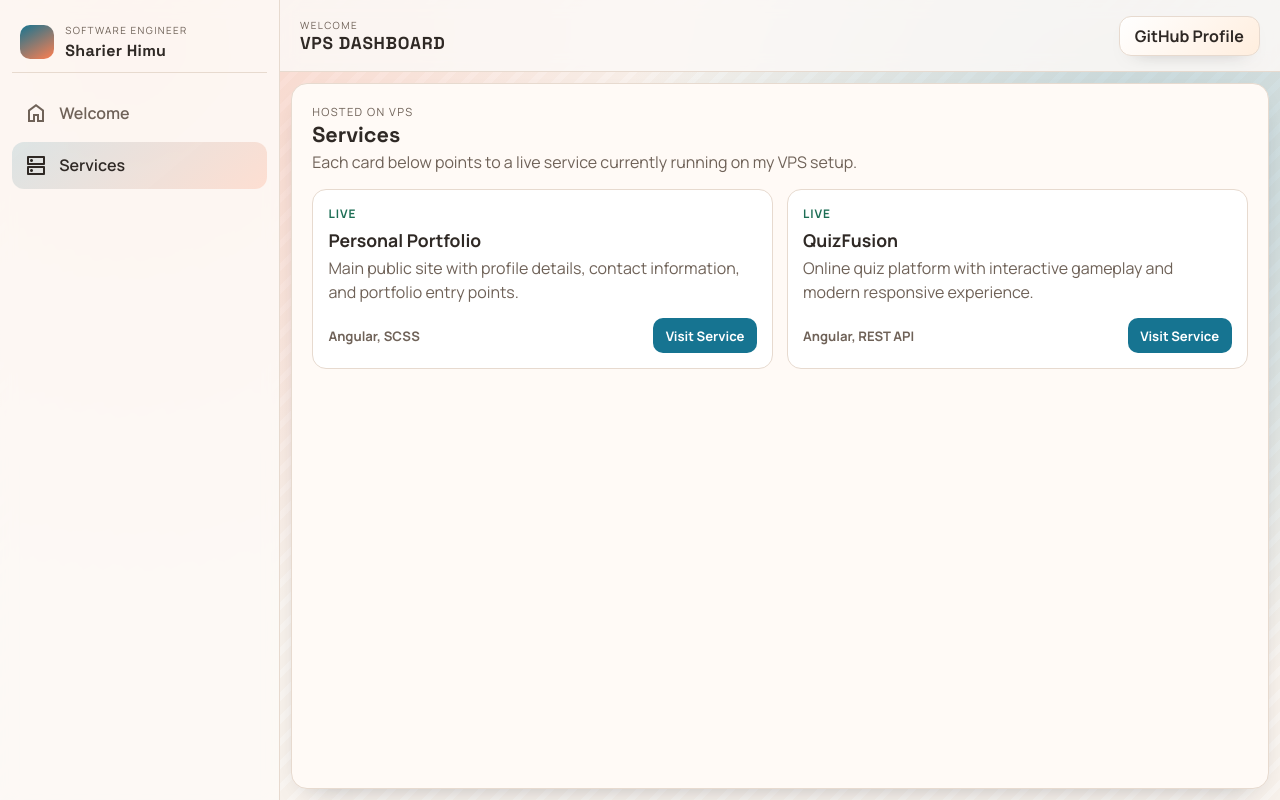
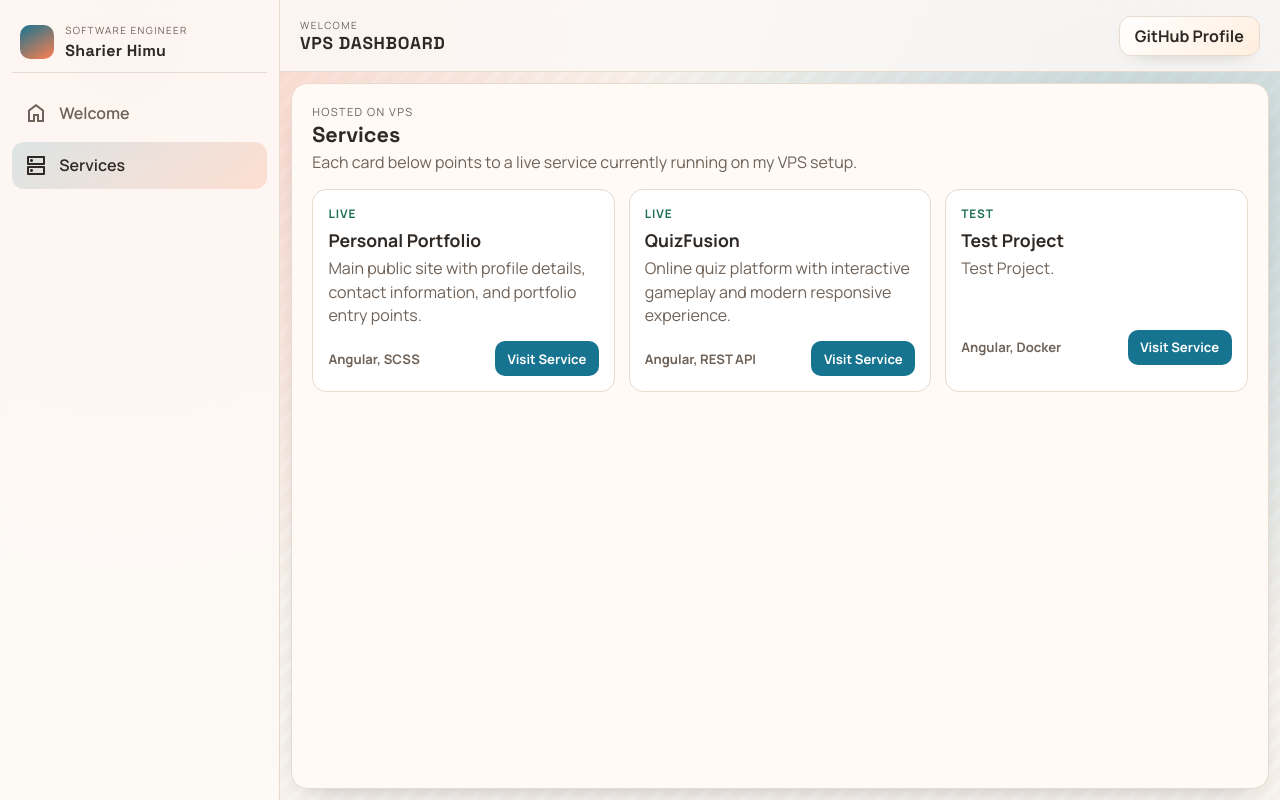
Before and after one commit to himusharier/vps-dashboard-site, an Angular app: page /services in a window 1280 px wide. Built offline with nearby package versions, Linux system fonts and the light colour scheme.

Commit message:
Update services-page.component.ts

```diff
--- a/src/app/pages/services-page.component.ts
+++ b/src/app/pages/services-page.component.ts
@@ -145,6 +145,13 @@ export class ServicesPageComponent {
       stack: 'Angular, REST API',
       status: 'Live',
       url: 'https://quizfusion.himusharier.me/'
+    },
+    {
+      name: 'Test Project',
+      summary: 'Test Project.',
+      stack: 'Angular, Docker',
+      status: 'Test',
+      url: 'https://google.com/'
     }
   ];
 }
```
